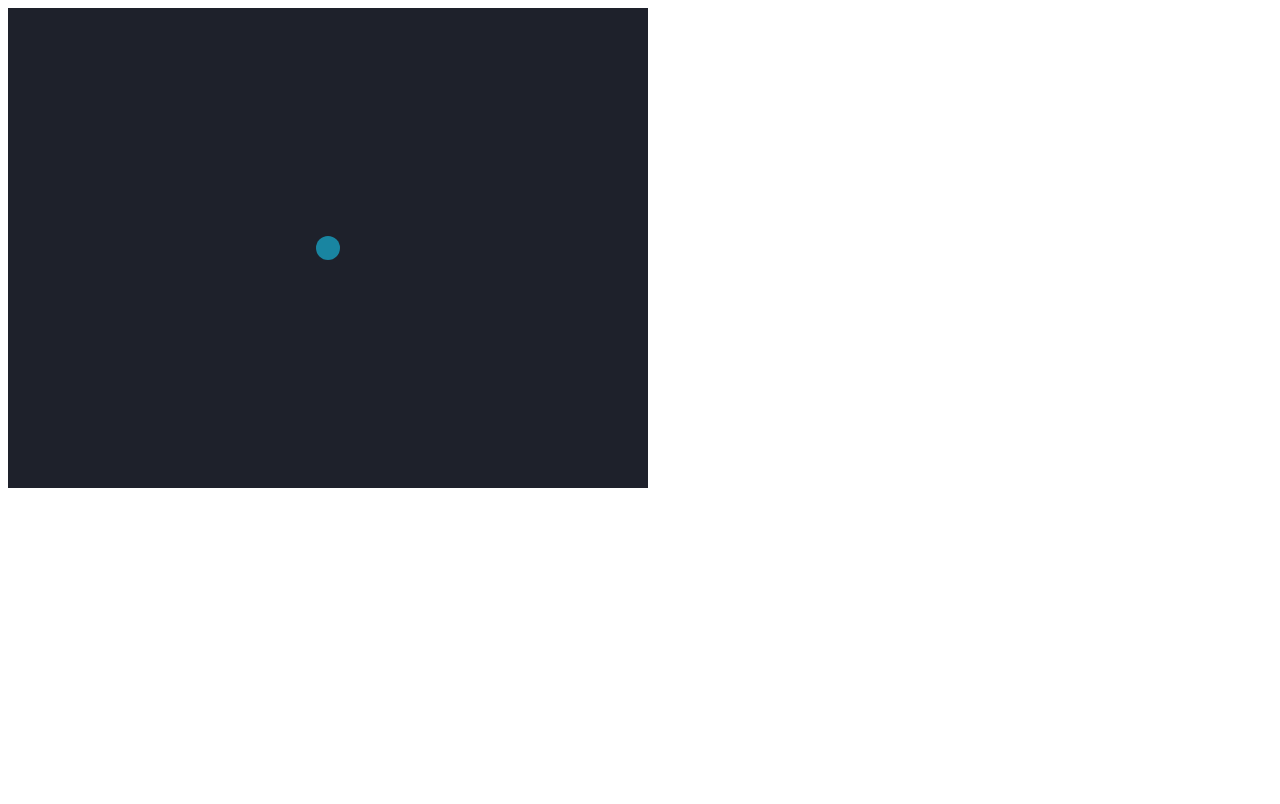
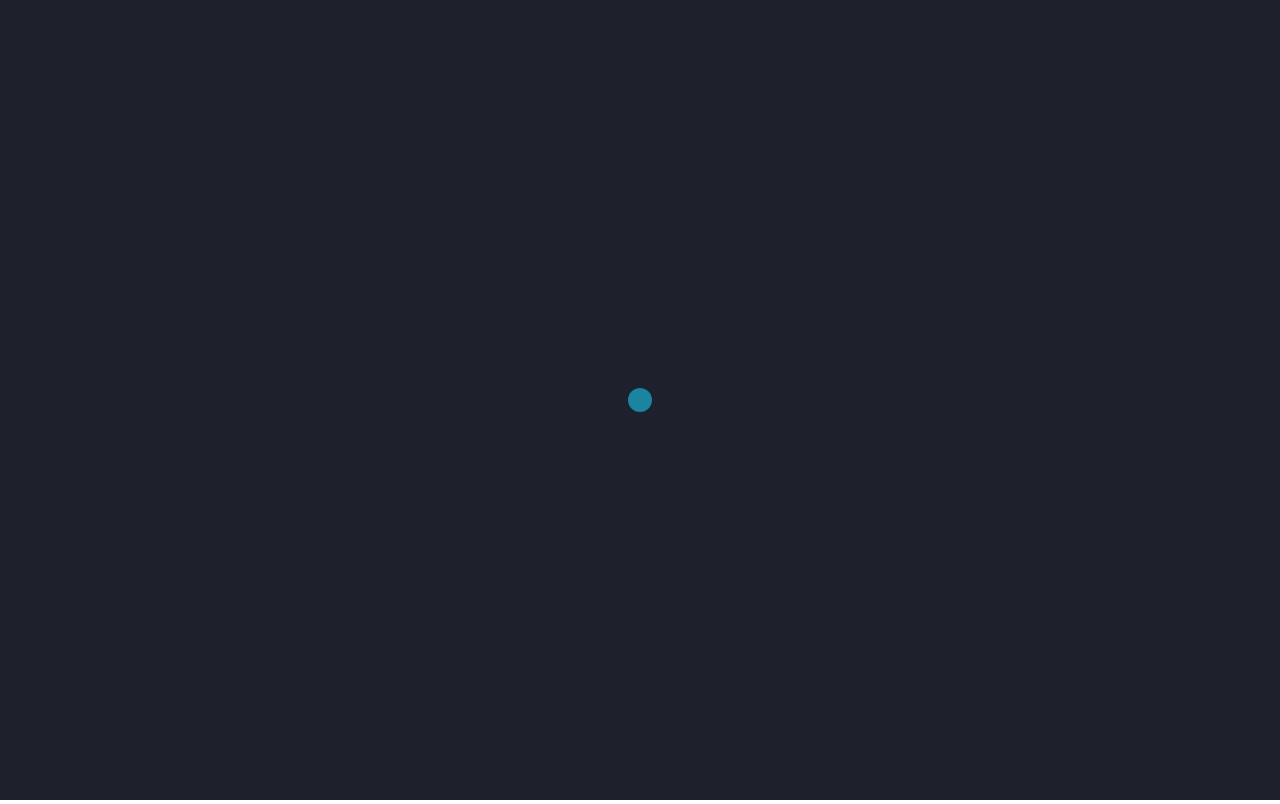
Before and after one commit to urlordjames/dejavu, a plain HTML site: page static/index.html in a window 1280 px wide. Drawn offline with Linux system fonts and the light colour scheme.

Commit message:
make game use full available space

```diff
--- a/static/index.html
+++ b/static/index.html
@@ -4,9 +4,16 @@
         <meta charset="utf-8">
         <title>VIMDEO GAHYME</title>
         <script defer src="script.js"></script>
+        <style>
+            html, body {
+                margin: 0 !important;
+                padding: 0 !important;
+                overflow: hidden;
+            }
+        </style>
     </head>
     <body>
-        <canvas width="640px" height="480px" id="pengis"></canvas>
+        <canvas id="pengis"></canvas>
         <audio id="music" src="deja_chill.ogg" loop>
     </body>
 </html>
--- a/static/script.js
+++ b/static/script.js
@@ -1,4 +1,12 @@
 let canvas = document.getElementById('pengis');
+
+function resize_to_screen() {
+    canvas.width = window.innerWidth;
+    canvas.height = window.innerHeight;
+}
+window.onresize = resize_to_screen;
+resize_to_screen();
+
 let ctx = canvas.getContext('2d');
 canvas.style.background = "#1E212B";
 
```
